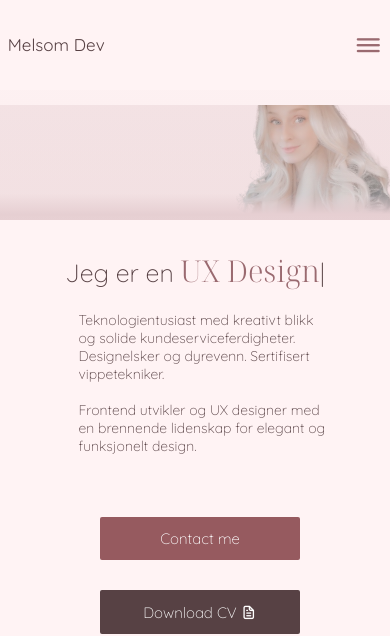
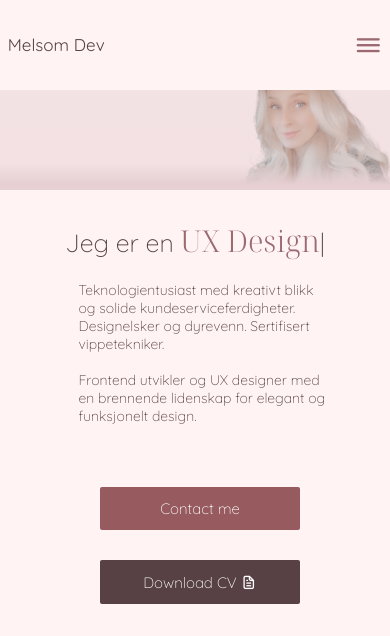
Before and after one commit to JeanettKM/JKM---Portfolio, a website: page index.html in a window 390 px wide. Shown: the top 636 px of the page. Drawn offline with nearby package versions, Linux system fonts and the light colour scheme.

Commit message:
Update styles.css

```diff
--- a/assets/css/styles.css
+++ b/assets/css/styles.css
@@ -1443,6 +1443,9 @@ footer {
 
 /* ----- MEDIA QUERY == width = 450px / Mobile ----- */
 @media only screen and (max-width: 450px) {
+  .featured-box {
+    margin-top: 0px;
+  }
   .wrapper,
   .featured-text {
     padding-left: 0px;
@@ -1468,7 +1471,6 @@ footer {
     max-width: 100%;
     position: relative;
     z-index: -1;
-    top: 5px;
     left: -30px;
     transform: scale(2.3) rotate(300deg);
   }
```
